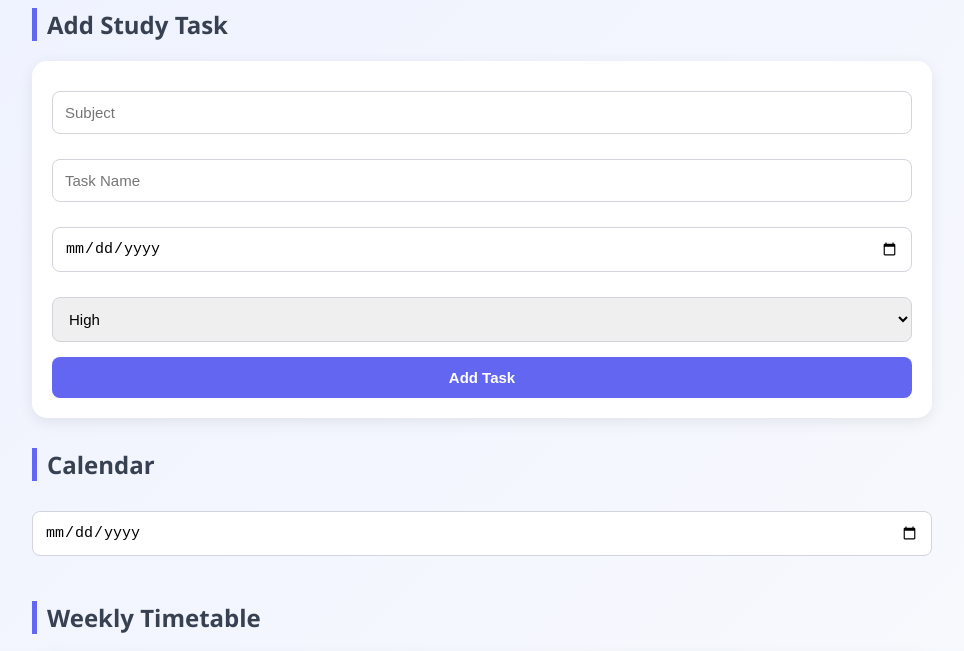
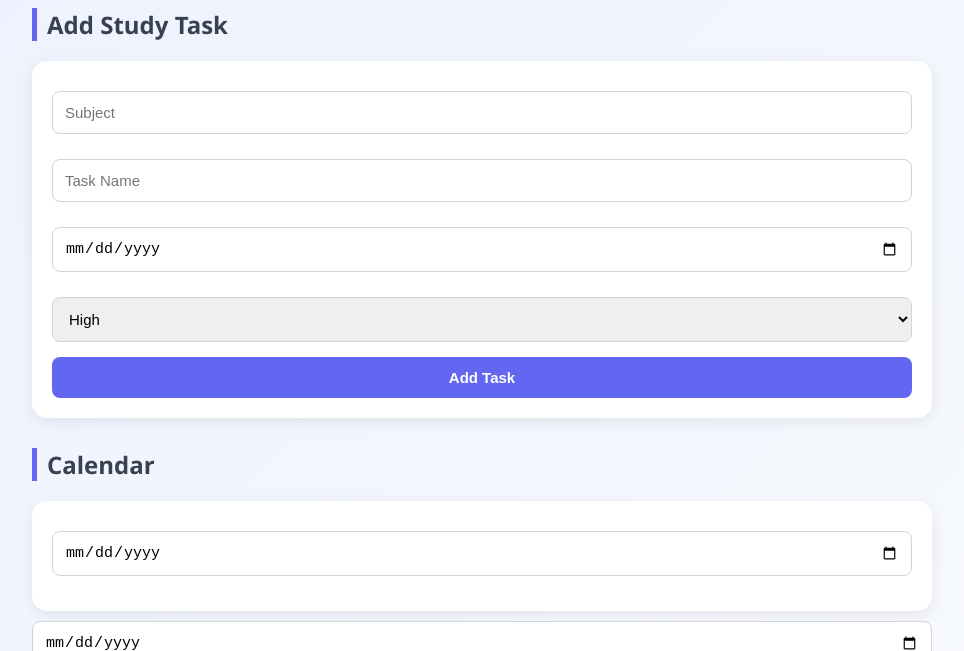
Before and after one commit to ayishwarya-24/smart-study-planner, a website: page public/index.html in a window 1280 px wide. Shown: the part 105-756 px from the top of the page, without its empty margins (158-1122 px from the left). Drawn offline with Linux system fonts and the light colour scheme.

Commit message:
updated index.html

```diff
--- a/public/index.html
+++ b/public/index.html
@@ -29,6 +29,9 @@
     </form>
 
     <h2>Calendar</h2>
+    <div class="calendar-section">
+        <input type="date">
+    </div>
 
     <input type="date">
 
```
